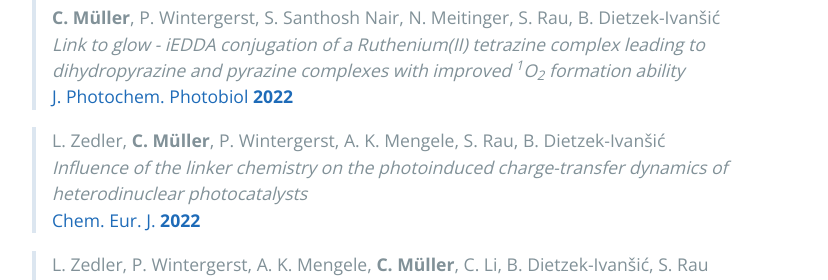
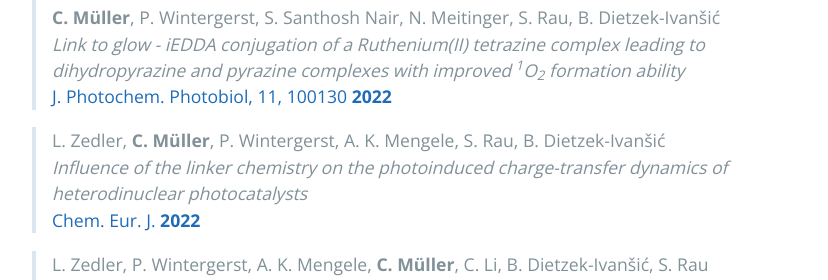
Before and after one commit to carolin-m/carolin-m.github.io, a Jekyll site: the page built from publications.md, in a window 1280 px wide and 900 px high, scrolled down 633 px. Shown: the part 176-456 px from the top of the window, without its empty margins (192-1020 px from the left). Built offline with Jekyll 4.4.1, drawn with Linux system fonts in a browser that asks for light colours.

Commit message:
Update publications.md

```diff
--- a/publications.md
+++ b/publications.md
@@ -17,7 +17,7 @@ Last updated on 31 May 2022.
 > <img width=450 src='./images/TOC_Ru-tetrazine.png'> <br>
 > **C. Müller**, P. Wintergerst, S. Santhosh Nair, N. Meitinger, S. Rau, B. Dietzek-Ivanšić <br>
 > *Link to glow - iEDDA conjugation of a Ruthenium(II) tetrazine complex leading to dihydropyrazine and pyrazine complexes with improved <sup>1</sup>O<sub>2</sub> formation ability* <br>
-> [J. Photochem. Photobiol **2022**](https://doi.org/10.1016/j.jpap.2022.100130)
+> [J. Photochem. Photobiol, 11, 100130 **2022**](https://doi.org/10.1016/j.jpap.2022.100130)
 
 > L. Zedler, **C. Müller**, P. Wintergerst, A. K. Mengele, S. Rau, B. Dietzek-Ivanšić <br>
 > *Influence of the linker chemistry on the photoinduced charge-transfer dynamics of heterodinuclear photocatalysts* <br>
```
